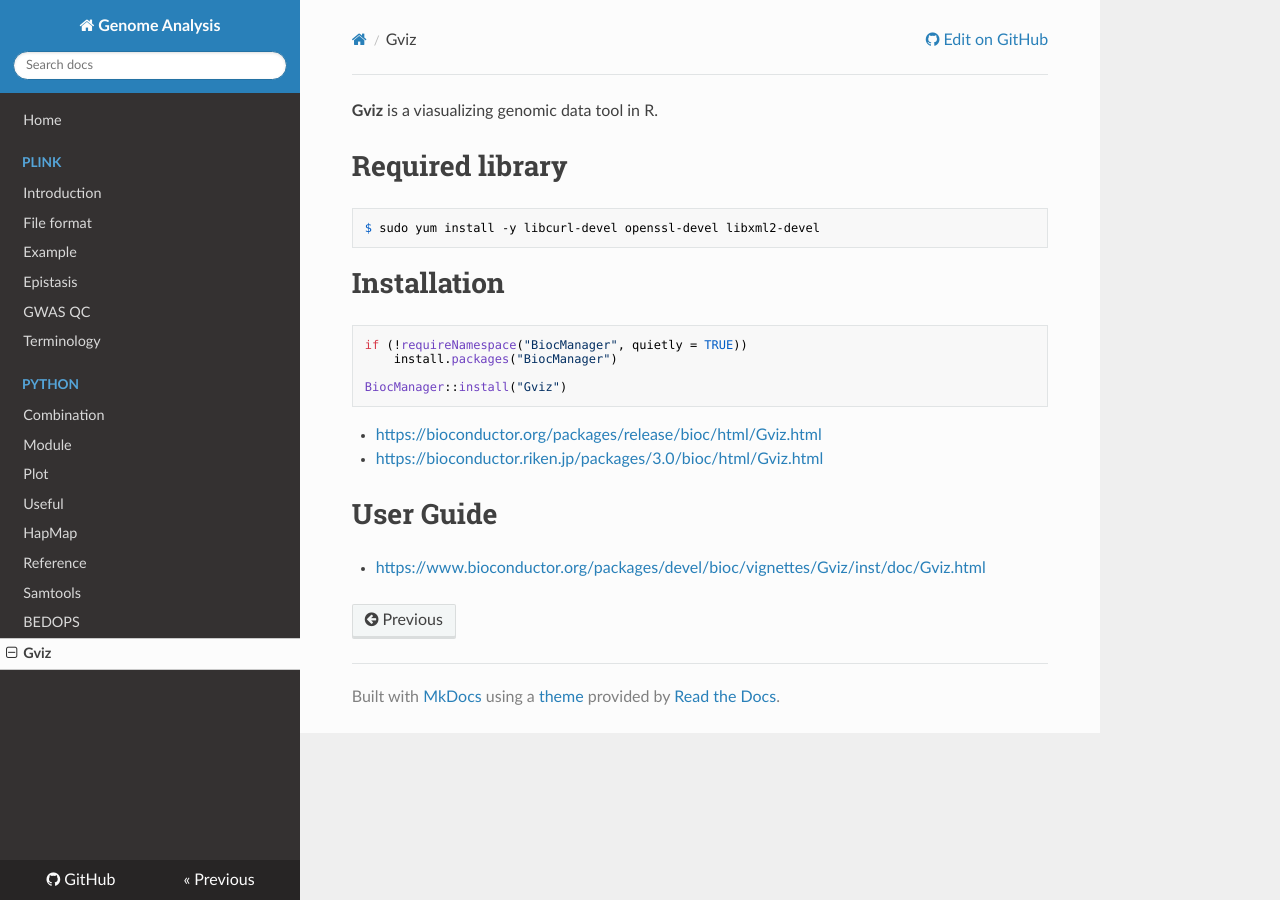
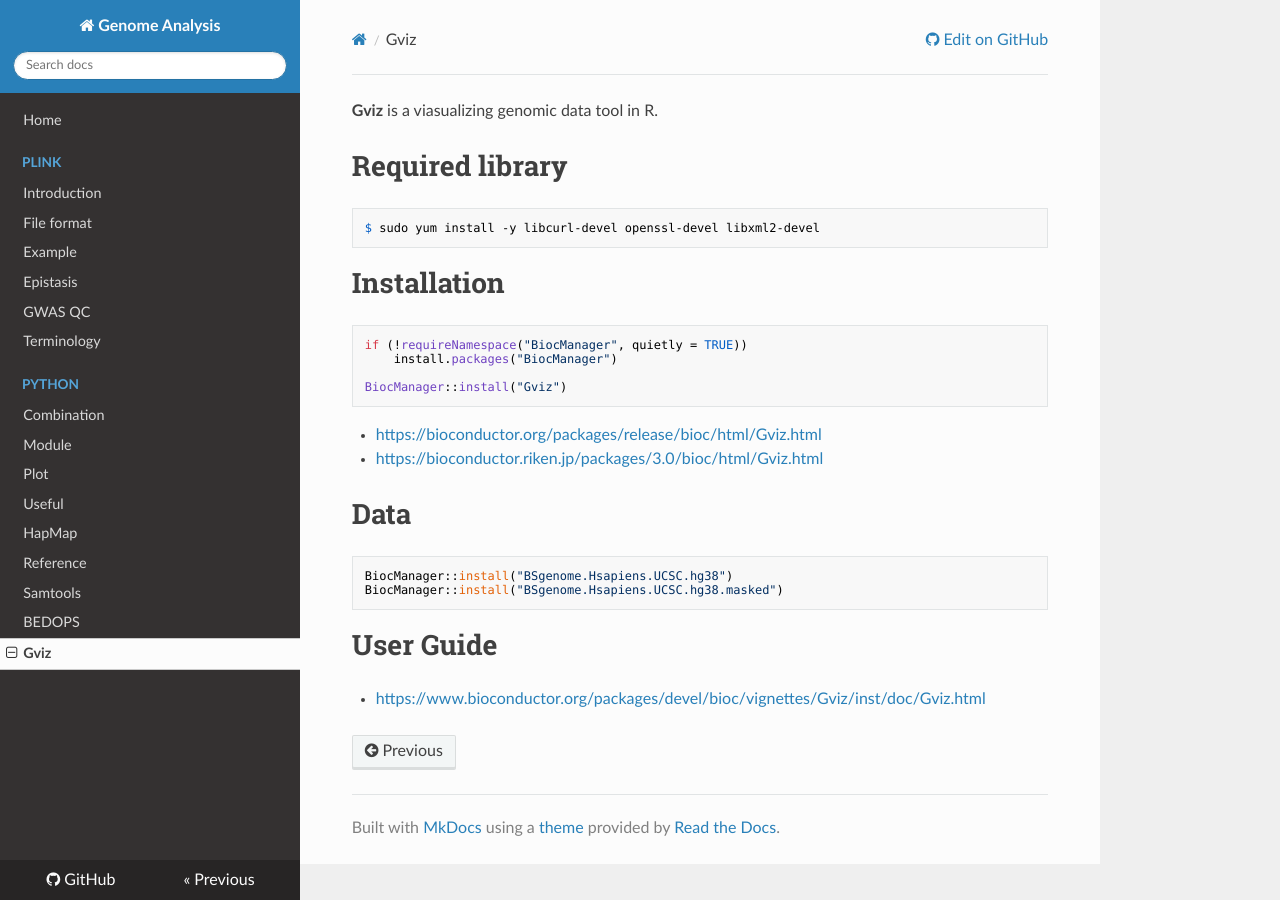
Before and after one commit to WonyoungCho/plink, an MkDocs documentation site: the page built from docs/Gviz_int.md, in a window 1280 px wide. Built offline with MkDocs 1.6.1, drawn with Linux system fonts in a browser that asks for light colours; nearby versions of some CDN libraries; old or Windows-style settings are respelled for this version of MkDocs.

Commit message:
Update Gviz_int.md

````diff
--- a/docs/Gviz_int.md
+++ b/docs/Gviz_int.md
@@ -14,5 +14,12 @@ BiocManager::install("Gviz")
 ```
 - <https://bioconductor.org/packages/release/bioc/html/Gviz.html>
 - <https://bioconductor.riken.jp/packages/3.0/bioc/html/Gviz.html>
+
+# Data
+```
+BiocManager::install("BSgenome.Hsapiens.UCSC.hg38")
+BiocManager::install("BSgenome.Hsapiens.UCSC.hg38.masked")
+```
+
 # User Guide
 - <https://www.bioconductor.org/packages/devel/bioc/vignettes/Gviz/inst/doc/Gviz.html>
````
